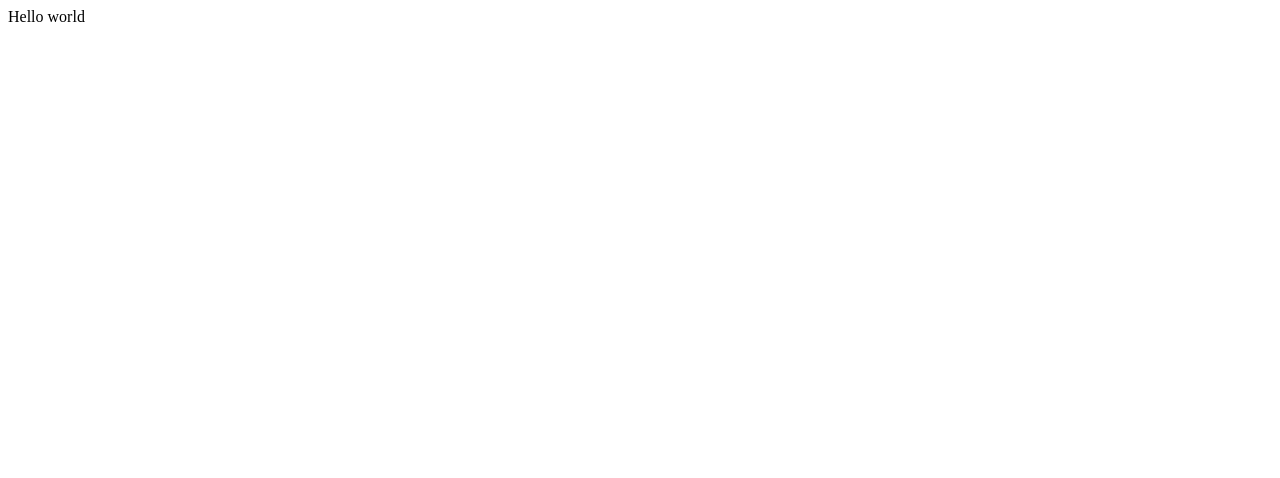
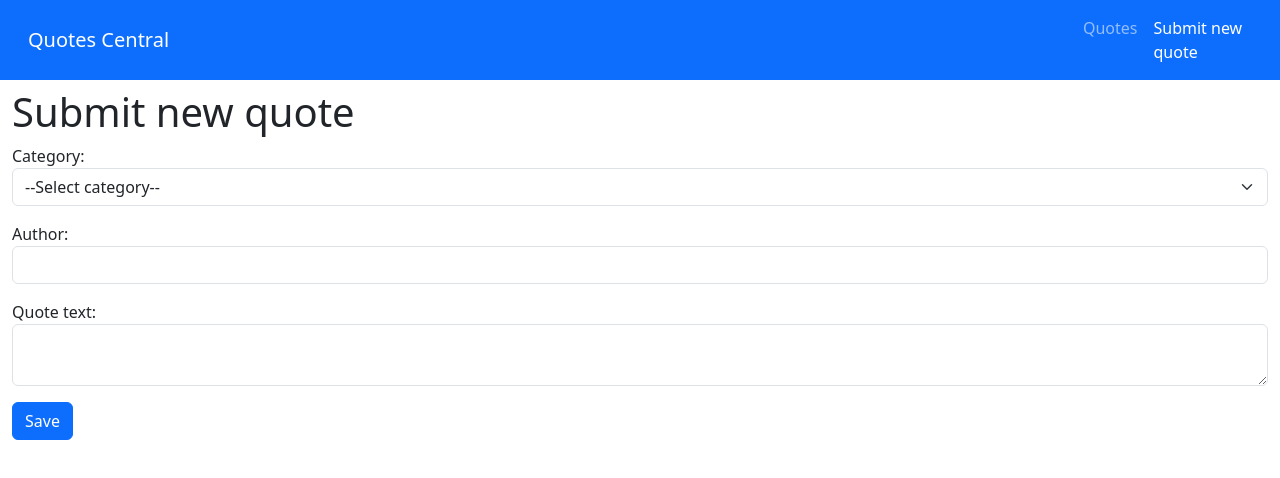
Before and after one commit to AntonForikov/test8, a React (Vite) app: page /add in a window 1280 px wide. Shown: the top 478 px of the page. Built offline with nearby package versions, Linux system fonts and the light colour scheme.

Commit message:
Create "Add quotes" element and logic

```diff
--- a/package.json
+++ b/package.json
@@ -10,8 +10,11 @@
     "preview": "vite preview"
   },
   "dependencies": {
+    "axios": "^1.6.7",
+    "bootstrap": "^5.3.2",
     "react": "^18.2.0",
-    "react-dom": "^18.2.0"
+    "react-dom": "^18.2.0",
+    "react-router-dom": "^6.22.0"
   },
   "devDependencies": {
     "@types/react": "^18.2.43",
--- a/src/App.tsx
+++ b/src/App.tsx
@@ -1,8 +1,25 @@
+import AppBar from './components/AppBar/AppBar';
+import {Route, Routes} from 'react-router-dom';
+import Add from './containers/Add/Add';
+
 const App = () => {
 
   return (
     <>
-      <div>Hello world</div>
+      <AppBar/>
+      <div className="container-fluid">
+        <Routes>
+          {/*<Route path="/" element={<Home />} />*/}
+          <Route path="/add" element={<Add edit={false} />} />
+          {/*<Route path="/add" element={<Add edit={false} />} />*/}
+          {/*<Route path="/posts/:id" element={<Post/>} >*/}
+          {/*  <Route path="edit" element={<Add edit={true} />}/>*/}
+          {/*</Route>*/}
+          {/*<Route path="/about" element={<About />} />*/}
+          {/*<Route path="/contacts" element={<Contacts />} />*/}
+          {/*<Route path="*" element={<h1>Not found</h1>} />*/}
+        </Routes>
+      </div>
     </>
   );
 };
--- /dev/null
+++ b/src/axiosAPI.ts
@@ -0,0 +1,7 @@
+import axios from 'axios';
+
+const axiosAPI = axios.create({
+  baseURL: 'https://anton-forikov-default-rtdb.europe-west1.firebasedatabase.app',
+});
+
+export default axiosAPI;
--- /dev/null
+++ b/src/components/AppBar/AppBar.tsx
@@ -0,0 +1,22 @@
+import React from 'react';
+import {NavLink} from 'react-router-dom';
+
+const AppBar: React.FC = () => {
+  return (
+    <nav className="navbar navbar-expand-lg navbar-dark bg-primary px-3">
+      <div className="container-md">
+        <NavLink className="navbar-brand" to="/">Quotes Central</NavLink>
+      </div>
+      <ul className="navbar-nav me-auto mb-2 mb-lg-0">
+        <li className="nav-item">
+          <NavLink className="nav-link" to="/">Quotes</NavLink>
+        </li>
+        <li className="nav-item">
+          <NavLink className="nav-link" to="/add">Submit new quote</NavLink>
+        </li>
+      </ul>
+    </nav>
+  );
+};
+
+export default AppBar;
--- /dev/null
+++ b/src/components/Spinner/Spinner.tsx
@@ -0,0 +1,10 @@
+import React from 'react';
+
+const Spinner: React.FC = () => {
+  return (
+    <div className="spinner-border text-primary d-block m-auto mt-3" role="status">
+    </div>
+  );
+};
+
+export default Spinner;
--- /dev/null
+++ b/src/containers/Add/Add.tsx
@@ -0,0 +1,116 @@
+import React, {useCallback, useEffect, useState} from 'react';
+import Spinner from '../../components/Spinner/Spinner';
+import axiosAPI from '../../axiosAPI';
+import {useNavigate, useParams} from 'react-router-dom';
+import {ApiQuote} from '../../types';
+
+interface Props {
+  edit: boolean
+}
+
+const Add: React.FC<Props> = ({edit}) => {
+  const params = useParams();
+  const navigate = useNavigate();
+
+  const [loading, setLoading] = useState(false);
+  const [quote, setQuote] = useState<ApiQuote>({
+    category: '',
+    author: '',
+    text: ''
+  });
+
+  const selectOptions = [
+    {title: 'Star Wars', id: 'star-wars'},
+    {title: 'Motivational', id: 'motivational'},
+    {title: 'Saying', id: 'saying'},
+    {title: 'Humor', id: 'humor'},
+    {title: 'Famous people', id: 'famous-people'},
+  ];
+
+  const quoteChange = (e: React.ChangeEvent<HTMLInputElement | HTMLTextAreaElement | HTMLSelectElement>) => {
+    const {name, value} = e.target;
+    console.log(name, value);
+
+    setQuote((prevState) => ({
+      ...prevState,
+      [name]: value,
+    }));
+  };
+
+  if (edit) {
+    const setCurrentQuote = useCallback(async  () => {
+        const currentQuote = await axiosAPI.get<ApiQuote | null>(`/posts/${params.id}.json`);
+        if (currentQuote.data) {
+          setQuote(currentQuote.data);
+        }
+      }, [params.id]);
+
+    useEffect(() => {
+      void setCurrentQuote();
+    }, [setCurrentQuote]);
+  }
+
+  const onFormSubmit = async (e: React.FormEvent) => {
+    e.preventDefault();
+    setLoading(true);
+    try {
+      if (!edit) {
+        await axiosAPI.post('/quotes.json', quote);
+      } else if (edit) {
+        await axiosAPI.put('/quotes/' + params.id + '.json', quote);
+      }
+    } catch {
+      alert ('Please check URL.');
+    } finally {
+      setLoading(false);
+    }
+    setQuote(prevState => ({...prevState, post: '', date: ''}));
+    navigate('/');
+  };
+
+  return (<>
+    {
+      loading ? <Spinner/> :
+        <form className="mt-2" onSubmit={onFormSubmit}>
+          <h1>Submit new quote</h1>
+
+          <label htmlFor='select'>Category:</label>
+          <select
+            className="form-select mb-3"
+            id='select'
+            name='category'
+            value={quote.category}
+            onChange={quoteChange}
+            required
+          >
+            <option value=''>--Select category--</option>
+            {selectOptions.map((option) => <option key={Math.random()}>{option.title}</option>)}
+          </select>
+
+          <label htmlFor="title">Author: </label>
+          <input
+            type="text"
+            className="form-control mb-3"
+            id="title"
+            name="author"
+            value={quote.author}
+            onChange={quoteChange}
+            required
+          />
+
+          <label htmlFor="text">Quote text:</label>
+          <textarea
+            className="form-control"
+            id="text"
+            name="text"
+            value={quote.text}
+            onChange={quoteChange}
+            required
+          />
+          <button type="submit" className="btn btn-primary mt-3">Save</button>
+        </form>
+    }
+  </>);
+};
+
+export default Add;
--- /dev/null
+++ b/src/types.d.ts
@@ -0,0 +1,5 @@
+export interface ApiQuote {
+  text: string,
+  author: string,
+  category: string
+}
```
Also changed, not shown: src/main.tsx (+4 -3 lines), 1 other file (tests, documents, lock files or other folders).
